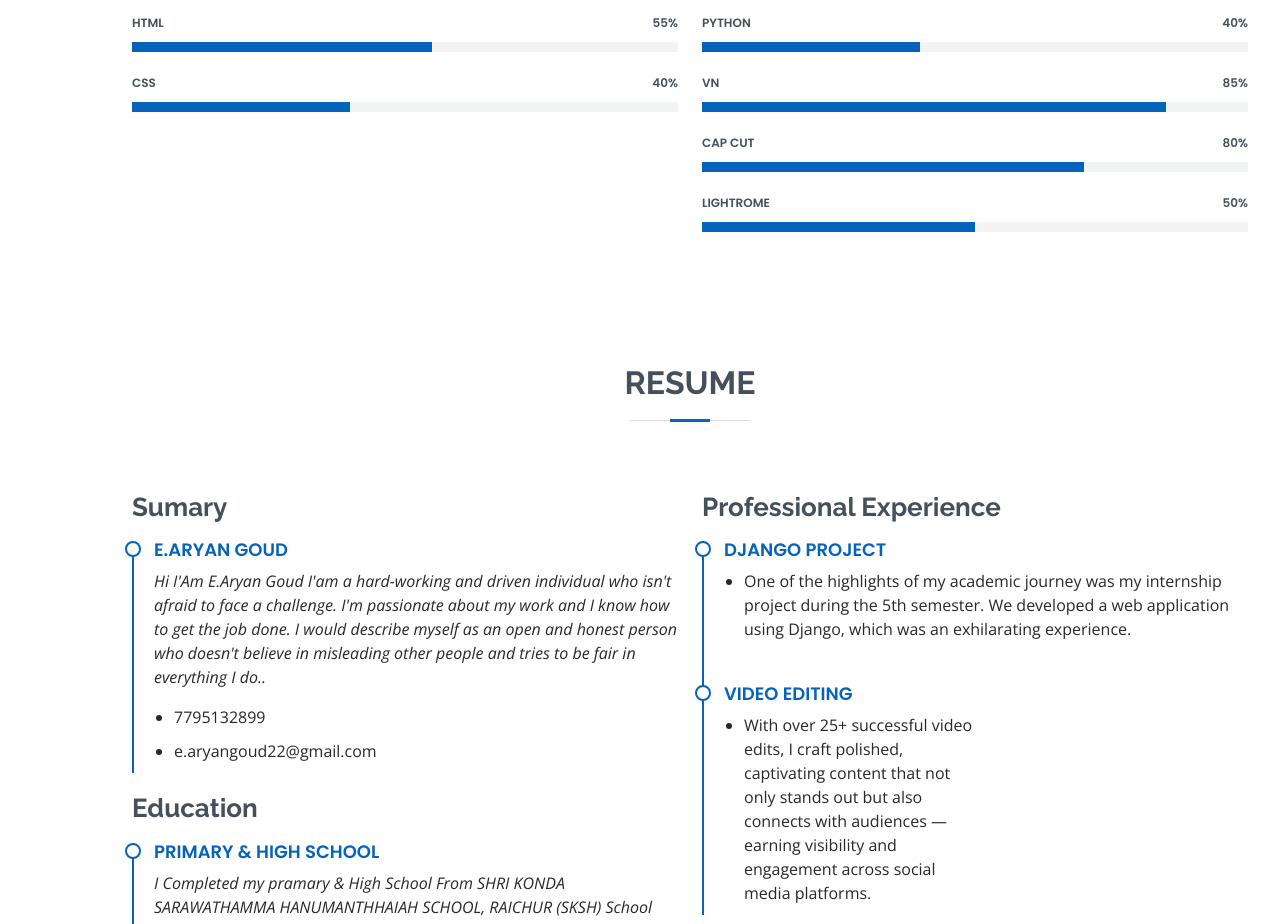
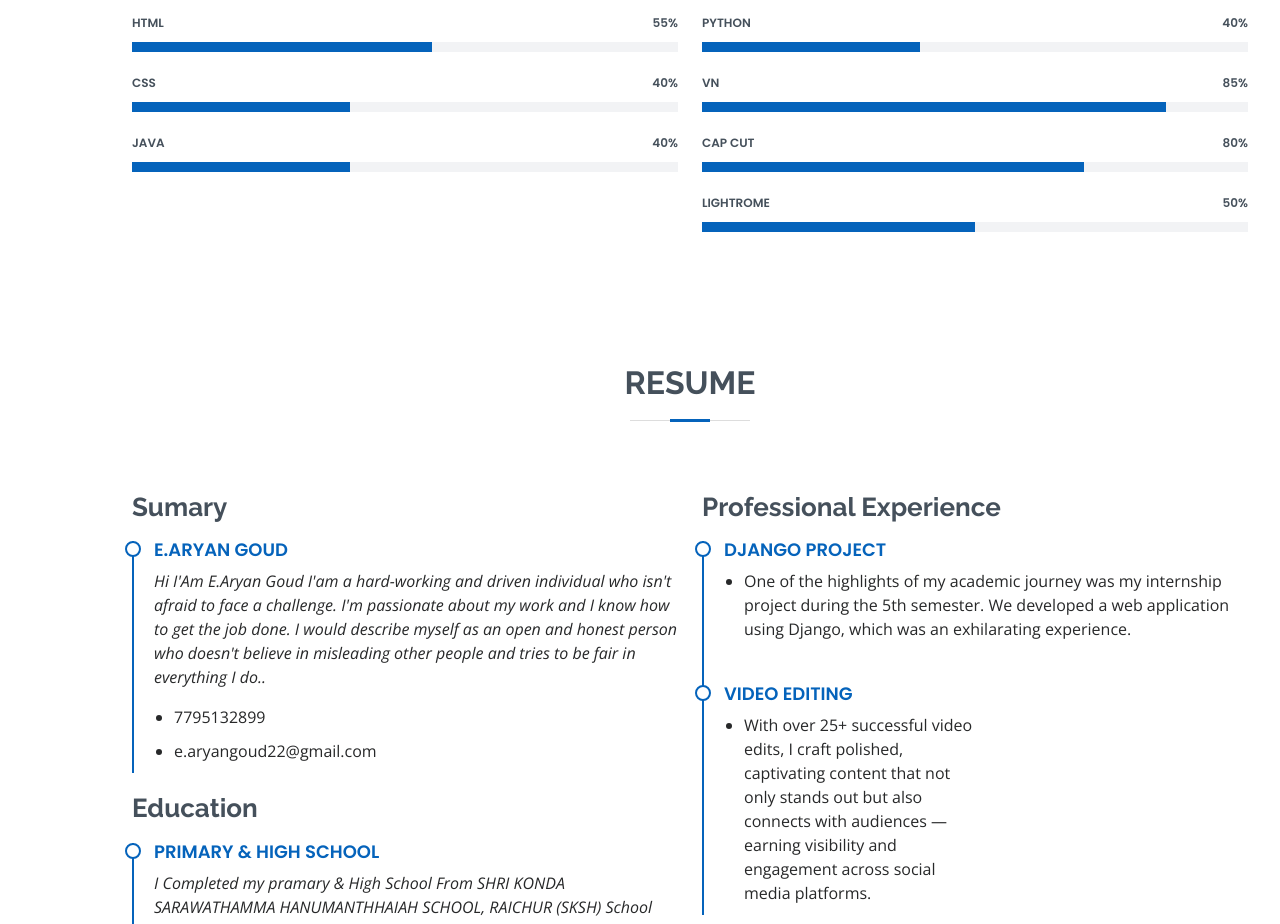
Before and after one commit to Earyan4/portfolio, a plain HTML site: page index.html in a window 1280 px wide. Shown: the part 1580-2504 px from the top of the page. Drawn offline with nearby package versions, Linux system fonts and the light colour scheme.

Commit message:
Add Java skill progress bar to index.html
Added a progress bar for Java skill with 40% value.

```diff
--- a/index.html
+++ b/index.html
@@ -142,7 +142,12 @@
                 <div class="progress-bar" role="progressbar" aria-valuenow="40" aria-valuemin="0" aria-valuemax="100"></div>
               </div>
             </div>
-
+            <div class="progress">
+              <span class="skill">java <i class="val">40%</i></span>
+              <div class="progress-bar-wrap">
+                <div class="progress-bar" role="progressbar" aria-valuenow="40" aria-valuemin="0" aria-valuemax="100"></div>
+              </div>
+            </div>
 
             </div>
 
```
